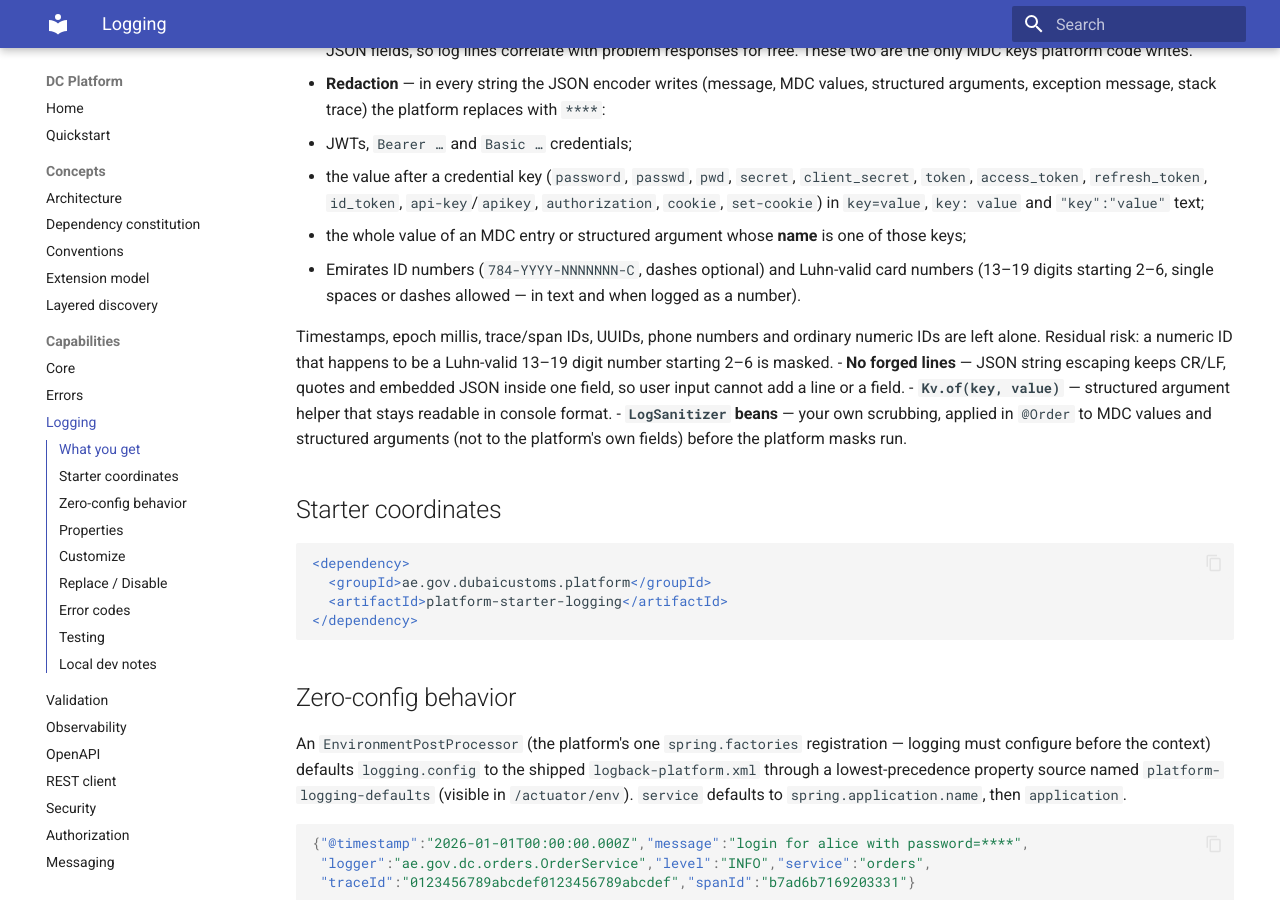
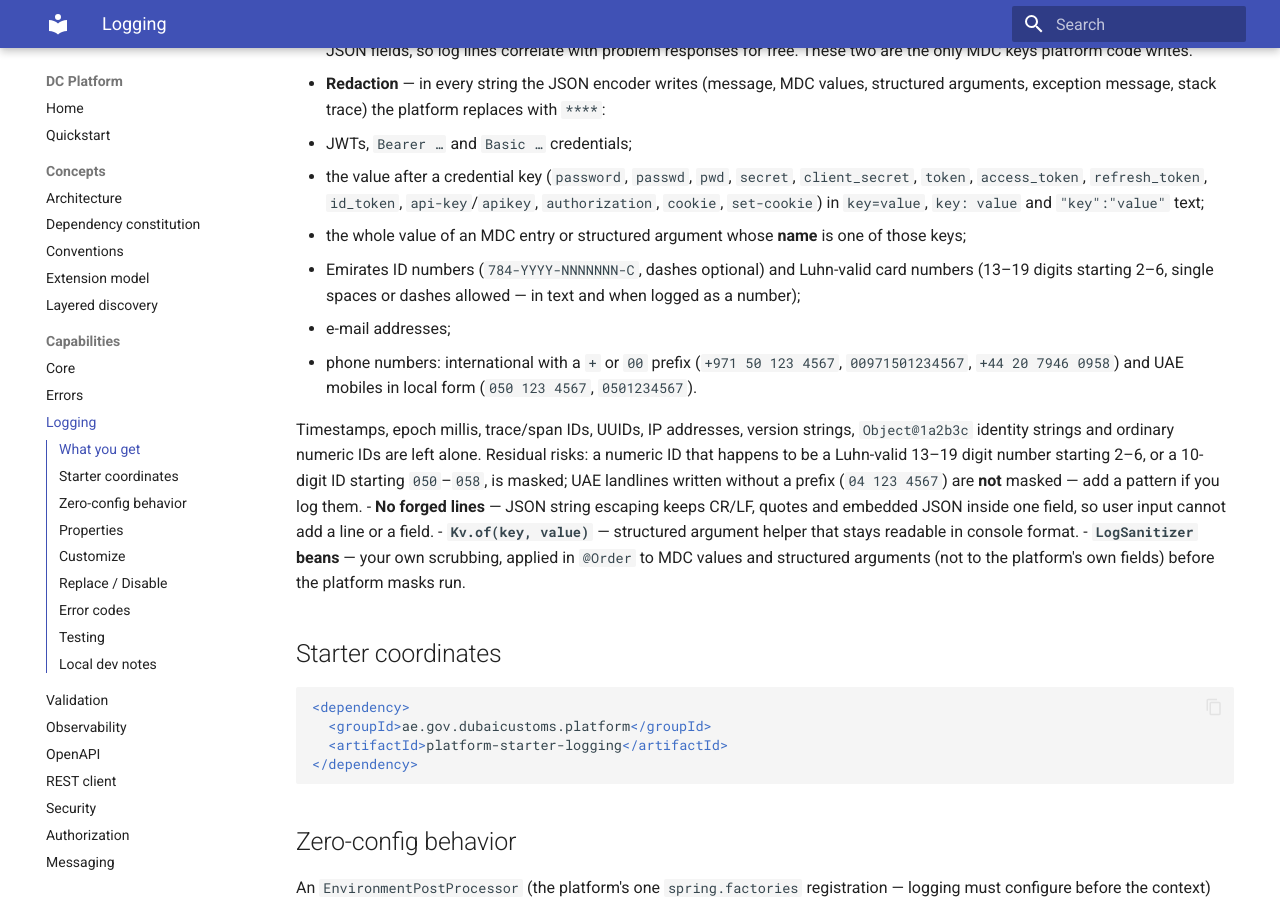
Before and after one commit to muhammadallee/dc-platform, an MkDocs documentation site: the page built from docs/modules/logging.md, in a window 1280 px wide and 900 px high, scrolled down 428 px. Built offline with MkDocs 1.6.1 and Material for MkDocs 9.7.7, drawn with Linux system fonts in a browser that asks for light colours.

Commit message:
feat(logging): mask e-mail addresses and phone numbers; console format accepted as is [hardening phase-02 gate B]
D102 extended at the owner's request: e-mail addresses, international
phone numbers (+ or 00 prefix) and UAE mobiles in local form are masked.
Tests pin false-positive guards: Object@hash identity strings, trace
IDs that start 00 followed by digits, UUID segments, IP addresses and
version strings stay readable; UAE landlines without a prefix are a
documented gap.

Phase-2 amendment A1 accepted by the owner: the console format (local
profile) keeps Boot's pattern, unmasked (D107, HI-0037 closed).

Co-Authored-By: Claude Opus 5.5 <noreply@anthropic.com>

```diff
--- a/docs/modules/logging.md
+++ b/docs/modules/logging.md
@@ -22,11 +22,16 @@ is watching.
     `set-cookie`) in `key=value`, `key: value` and `"key":"value"` text;
   - the whole value of an MDC entry or structured argument whose **name** is one of those keys;
   - Emirates ID numbers (`784-YYYY-NNNNNNN-C`, dashes optional) and Luhn-valid card numbers (13–19
-    digits starting 2–6, single spaces or dashes allowed — in text and when logged as a number).
+    digits starting 2–6, single spaces or dashes allowed — in text and when logged as a number);
+  - e-mail addresses;
+  - phone numbers: international with a `+` or `00` prefix (`+971 50 123 4567`, `00971501234567`,
+    `+44 20 7946 0958`) and UAE mobiles in local form (`050 123 4567`, `0501234567`).
 
-  Timestamps, epoch millis, trace/span IDs, UUIDs, phone numbers and ordinary numeric IDs are left
-  alone. Residual risk: a numeric ID that happens to be a Luhn-valid 13–19 digit number starting 2–6 is
-  masked.
+  Timestamps, epoch millis, trace/span IDs, UUIDs, IP addresses, version strings, `Object@1a2b3c`
+  identity strings and ordinary numeric IDs are left alone. Residual risks: a numeric ID that happens to
+  be a Luhn-valid 13–19 digit number starting 2–6, or a 10-digit ID starting `050`–`058`, is masked;
+  UAE landlines written without a prefix (`04 123 4567`) are **not** masked — add a pattern if you log
+  them.
 - **No forged lines** — JSON string escaping keeps CR/LF, quotes and embedded JSON inside one field, so
   user input cannot add a line or a field.
 - **`Kv.of(key, value)`** — structured argument helper that stays readable in console format.
```
Also changed, not shown: CHANGELOG.md (+2 -2 lines), docs/decisions/decision-log.md (+7 -2 lines), docs/production-readiness/STATE.md (+1 -1 lines), docs/production-readiness/phase-02-logging-observability/scope.md (+5 -4 lines), 3 other files.
